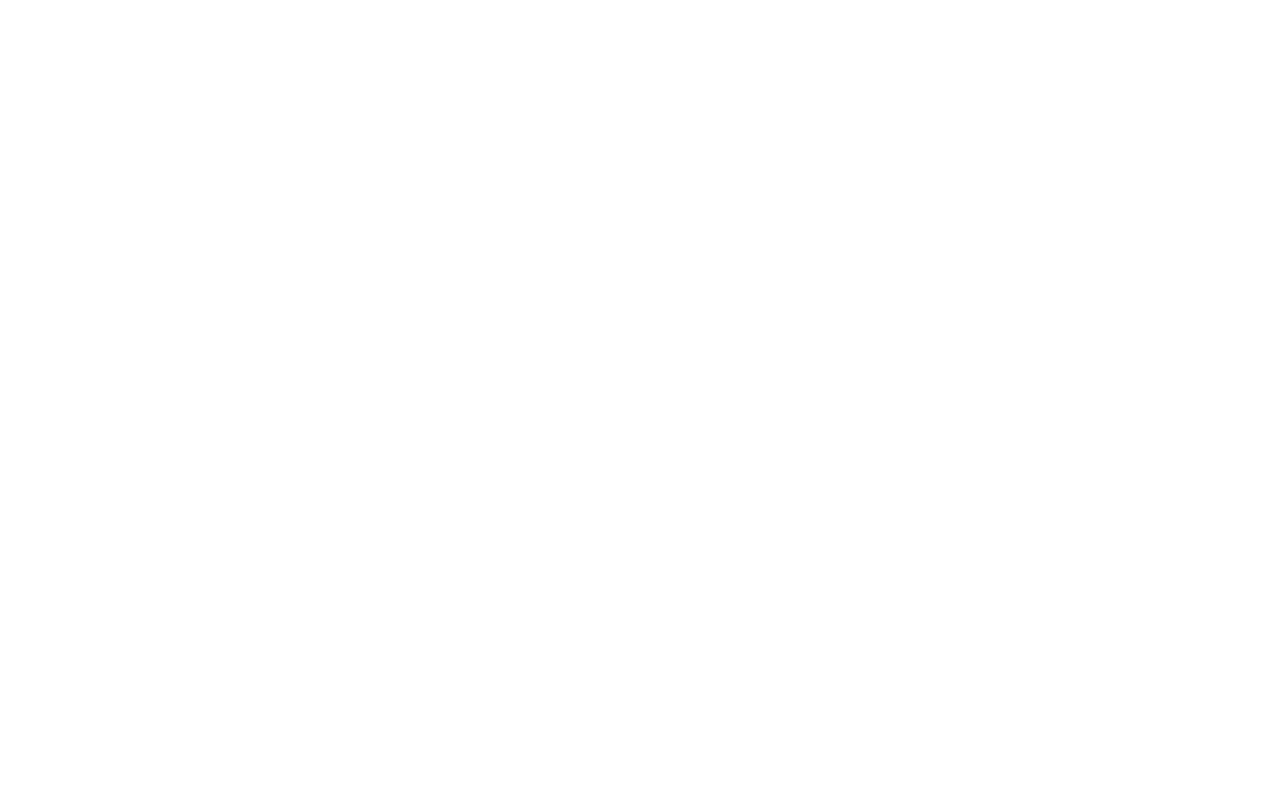
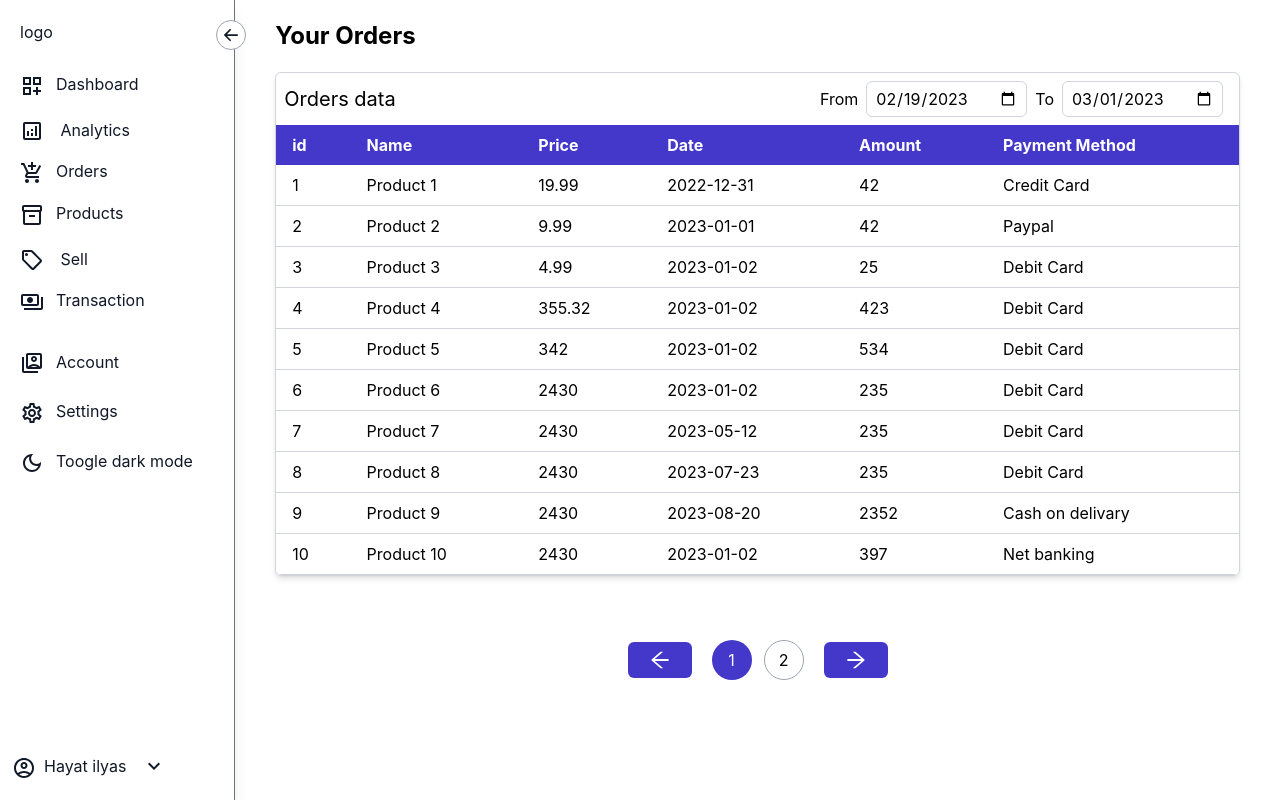
Before and after one commit to Hayat4144/Dashboard, a React (Vite) app: page /v3/seller/orders in a window 1280 px wide. Before the commit this address had no page. Built offline with nearby package versions, Linux system fonts and the light colour scheme.

Commit message:
order and transaction routes is added.

```diff
--- a/src/App.jsx
+++ b/src/App.jsx
@@ -12,6 +12,8 @@
 import RequestForgetPassword from "./Components/Account/RequestForgetPassword";
 import Address from "./Components/Account/Address";
 import Profiles from "./Components/Account/Profiles";
+import Transactions from "./Components/Shop/Transactions";
+import Orders from "./Components/Shop/Orders";
 
 export default function App() {
   return (
@@ -26,6 +28,8 @@
           <Route path="/v3/seller/account/request/password/reset" element={<RequestForgetPassword />}/>
           <Route path="/v3/seller/account/address" element={<Address />}/>
           <Route path="/v3/seller/account/profile" element={<Profiles />}/>
+          <Route path="/v3/seller/transactions" element={<Transactions />}/>
+          <Route path="/v3/seller/orders" element={<Orders />}/>
           <Route path="/3" element={<Signin />} />
           <Route path="/2" element={<Signup />} />
         </Routes>
```
